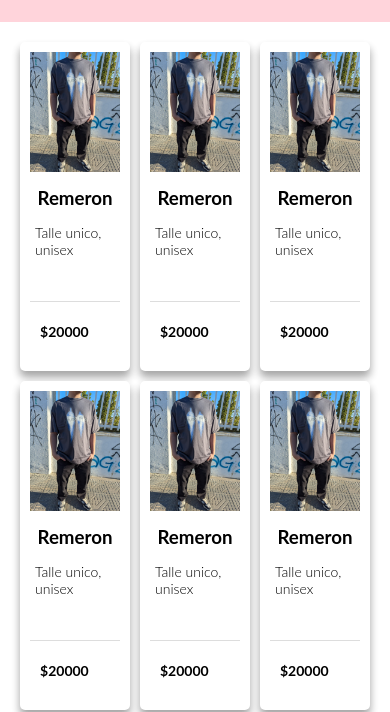
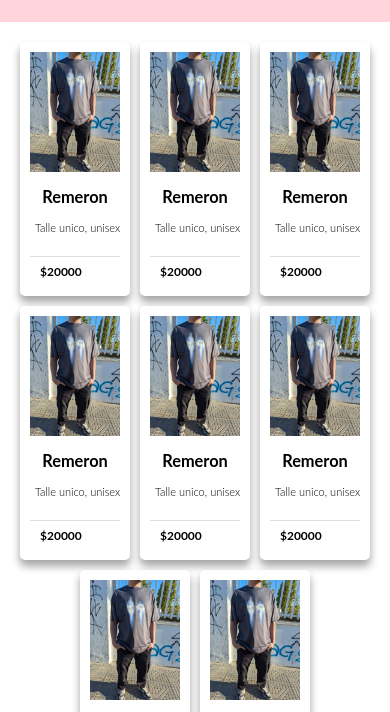
Before and after one commit to MatiasFernandez02/Nicemoda, a plain HTML site: page index.html in a window 390 px wide. Shown: the part 58-770 px from the top of the page. Drawn offline with Linux system fonts and the light colour scheme.

Commit message:
Update styles.css

```diff
--- a/public/estilos/styles.css
+++ b/public/estilos/styles.css
@@ -404,18 +404,20 @@ input[type="checkbox"]:checked ~ nav ul li:nth-child(7) {
       }
 
     .title-card {
-        font-size: 16px; /* Ajusta el tamaño de la fuente */
+        font-size: 14px; /* Ajusta el tamaño de la fuente */
       }
 
     .description-card {
-        font-size: 14px; /* Ajusta el tamaño del texto de la descripción */
+        font-size: 11px; /* Ajusta el tamaño del texto de la descripción */
         margin-left: 5px; /* Ajusta el margen izquierdo */
+        height: 30px;
       }
 
     .price-card {
         font-size: 14px; /* Reduce el tamaño de la fuente del precio */
         padding: 10px 0; /* Ajusta el padding */
         margin-left: 5px; /* Ajusta el margen izquierdo */
+        height: 40px;
       }
     }
 
@@ -503,17 +505,18 @@ input[type="checkbox"]:checked ~ nav ul li:nth-child(7) {
       }
     .description-card {
         width: 100%; /* Asegura que el contenido interno ocupe el ancho completo de la card */
+        height: 20px;
       }
     .price-card {
         padding: 10px; /* Ajusta el padding según sea necesario */
         border-top: 1px solid #ddd;
-        font-size: 14px; /* Ajusta el tamaño de la fuente del precio */
+        font-size: 12px; /* Ajusta el tamaño de la fuente del precio */
         font-weight: bold;
         margin: 0; /* Elimina el margen alrededor del contenedor */
         display: flex; /* Usa flexbox para el contenedor */
         align-items: center; /* Centra verticalmente el contenido */
         justify-content: flex-start; /* Alinea el contenido a la izquierda */
-        height: 60px; /* Asegura suficiente altura para centrar verticalmente */
+        height: 30px; /* Asegura suficiente altura para centrar verticalmente */
     }
 
 
```
